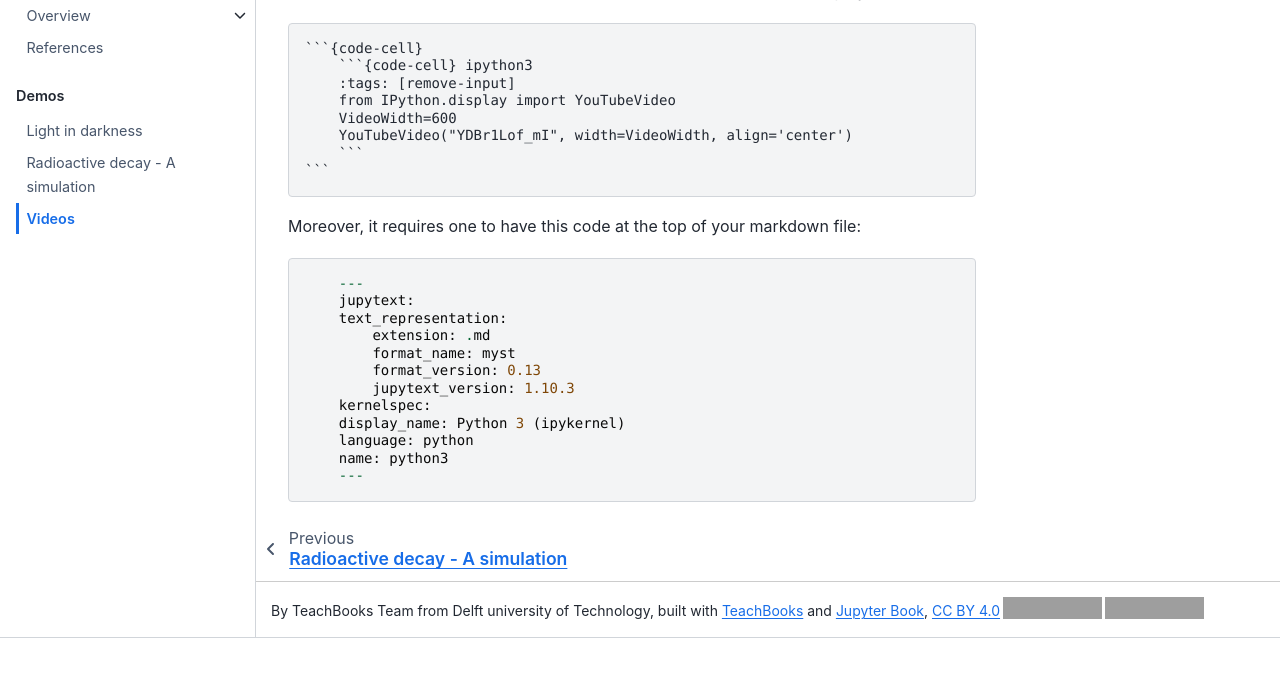
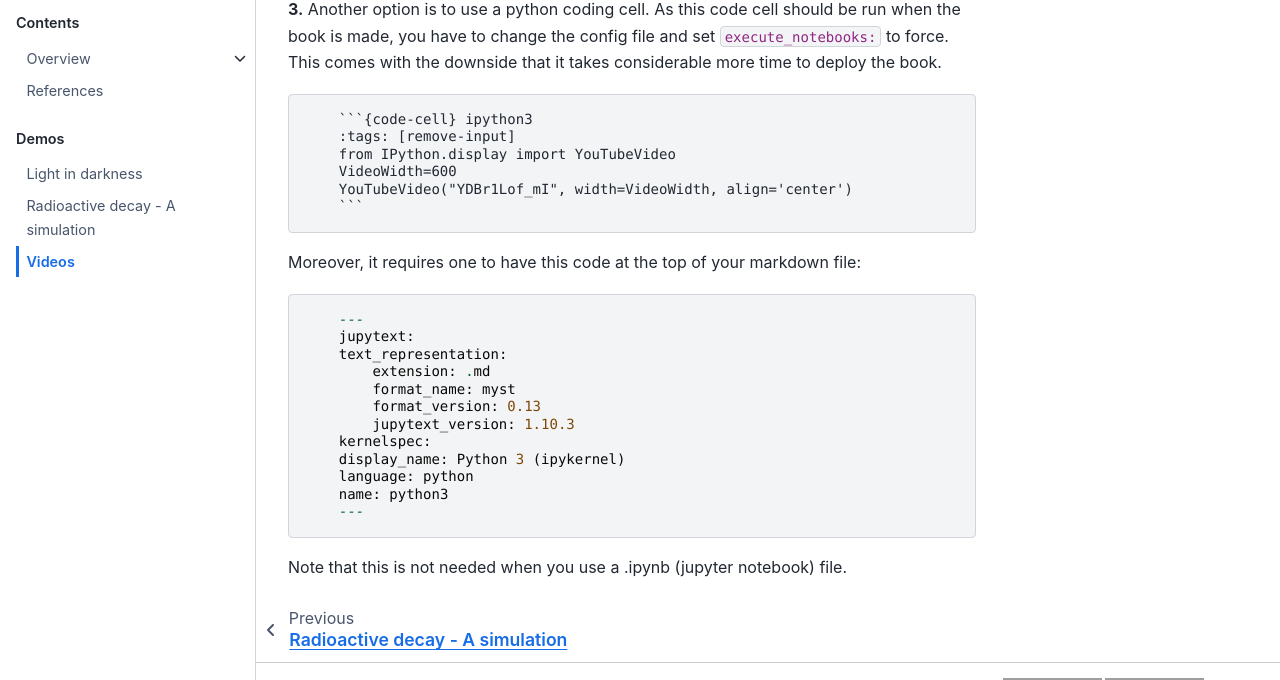
Before and after one commit to FreekPols/SEC, a Jupyter Book: the page built from book/some_content/videos.md, in a window 1280 px wide and 900 px high, scrolled down 1480 px, cut to the strip 220-900 px from the top of the window. Built offline with Jupyter Book 1.0.4 settings and Sphinx 7.4.7 and the Sphinx Book theme 1.1.4, drawn with Linux system fonts in a browser that asks for light colours; pages that are not in the unit, such as notebooks, are missing from menus; comment, search, counter and statistics services are not loaded; before the commit the page ends 2338 px from its top, so only the background shows below that; some of the changed text lies outside the part shown; grey boxes are pictures that could not be loaded.

Commit message:
Update videos.md
last checks

`````diff
--- a/book/some_content/videos.md
+++ b/book/some_content/videos.md
@@ -27,6 +27,8 @@
     allowfullscreen
     ></iframe>
 ```
+
+This HTML-iframe code can be directly included in the markdown file (no need to create a code-cell).
 
 Resulting in the video below:<br>
     <iframe
@@ -67,14 +69,12 @@
 
 **3.** Another option is to use a python coding cell. As this code cell should be run when the book is made, you have to change the config file and set `execute_notebooks:` to force. This comes with the downside that it takes considerable more time to deploy the book.
 ````
-```{code-cell}
     ```{code-cell} ipython3
     :tags: [remove-input]
     from IPython.display import YouTubeVideo
     VideoWidth=600
     YouTubeVideo("YDBr1Lof_mI", width=VideoWidth, align='center')
     ```
-```
 ````
 
 Moreover, it requires one to have this code at the top of your markdown file:
@@ -92,3 +92,4 @@
     name: python3
     ---
 ```
+Note that this is not needed when you use a .ipynb (jupyter notebook) file.
`````
